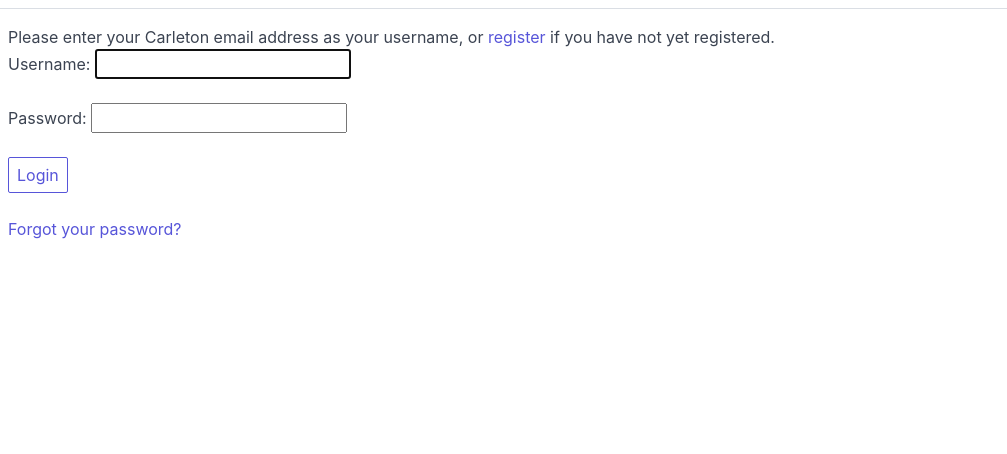
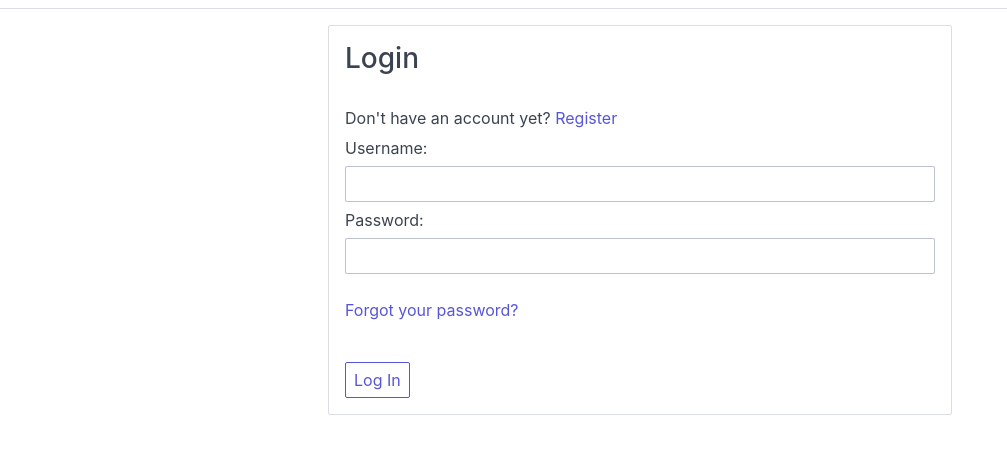
Before and after one commit to emmaknospe/usom, a Django app: page /accounts/login/ in a window 1280 px wide. Shown: the part 44-498 px from the top of the page, without its empty margins (0-1007 px from the left). Run offline with Django 3.2, Linux system fonts and the light colour scheme; some libraries are stand-ins or nearby versions.

Commit message:
more login stuff

```diff
--- a/templates/registration/login.html
+++ b/templates/registration/login.html
@@ -6,15 +6,31 @@
     USOM
 {% endblock %}
 {% block content %}
+    <div class="columns">
+        <div class="column col-6 col-mx-auto">
+            <div class="panel">
+                <div class="panel-header">
+                    <h3>Login</h3>
+                </div>
+                <form method="post">
+                    <div class="panel-body">
+                        Don't have an account yet? <a href="{% url 'register' %}">Register</a>
+                        {% csrf_token %}
+                        <label for="id_username" class="form-label">Username:</label>
+                        <input type='text' id='id_username' name='username' class="form-input">
+                        <label for="id_password" class="form-label">Password:</label>
+                        <input type='password' id='id_password' name='password' class="form-input">
+                        <br>
+                        <p><a href="{% url "password_reset" %}">Forgot your password?</a></p>
+                    </div>
+                    <div class="panel-footer">
+                        <button class="btn" type="submit">Log In</button>
+                    </div>
+                </form>
+            </div>
+        </div>
+    </div>
     <div>
-        Please enter your Carleton email address as your username, or <a href="{% url 'register' %}">register</a> if
-        you have not yet registered.
-        <form method="post">
-              {% csrf_token %}
-              {{ form.as_p }}
-              <button class="btn" type="submit">Login</button>
-        </form>
-        <br>
-        <p><a href="{% url "password_reset" %}">Forgot your password?</a></p>
+
     </div>
 {% endblock %}
--- a/usom/settings.py
+++ b/usom/settings.py
@@ -128,3 +128,5 @@ AUTH_USER_MODEL = 'accounts.User'
 STATICFILES_DIRS = [
     os.path.join(BASE_DIR, "static"),
 ]
+
+LOGIN_REDIRECT_URL = ''
--- a/usom/urls.py
+++ b/usom/urls.py
@@ -16,6 +16,8 @@ Including another URLconf
 from django.contrib import admin
 from django.urls import path, include
 from usom import views
+from accounts.forms import CustomAuthenticationForm
+from django.contrib.auth import login
 
 urlpatterns = [
     path('', views.index, name='index'),
```
Also changed, not shown: accounts/forms.py (+12 -1 lines), accounts/views.py (+12 -3 lines), organizations/models.py (+10 -2 lines), db.sqlite3.
